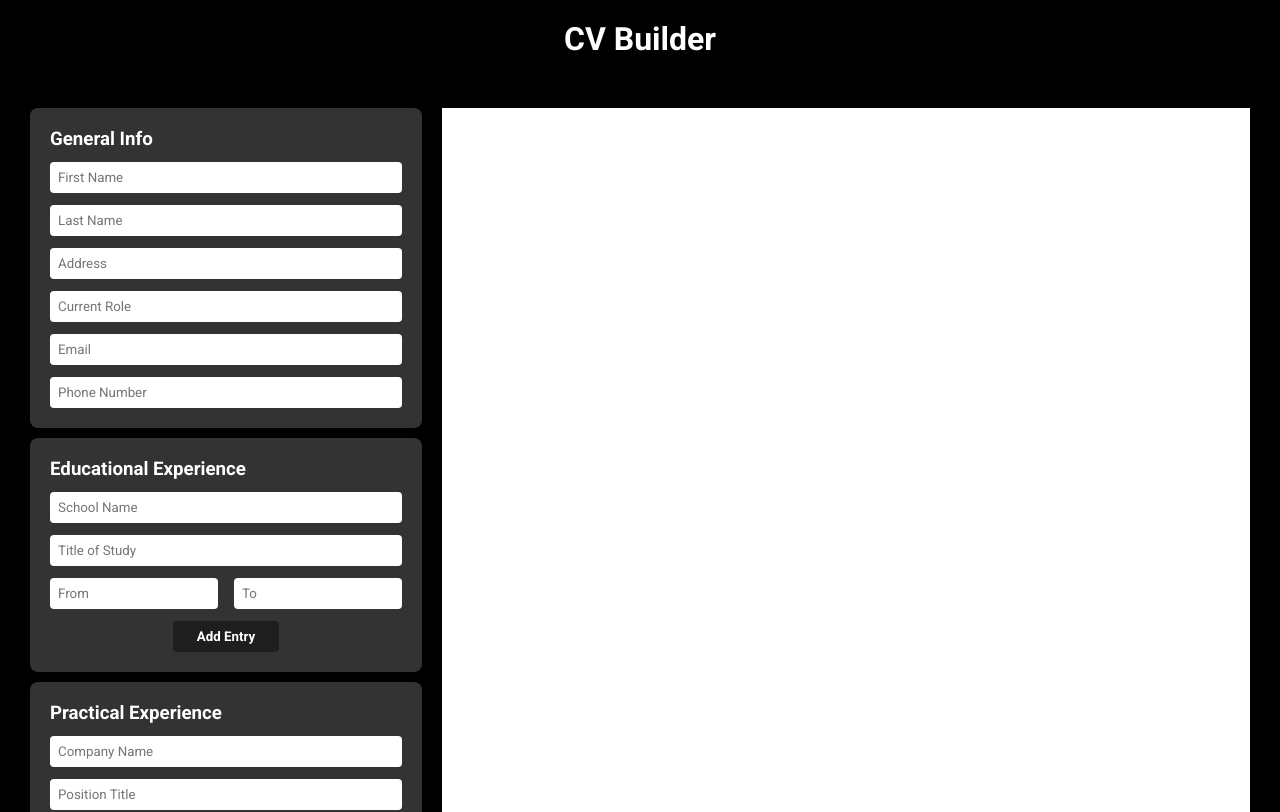
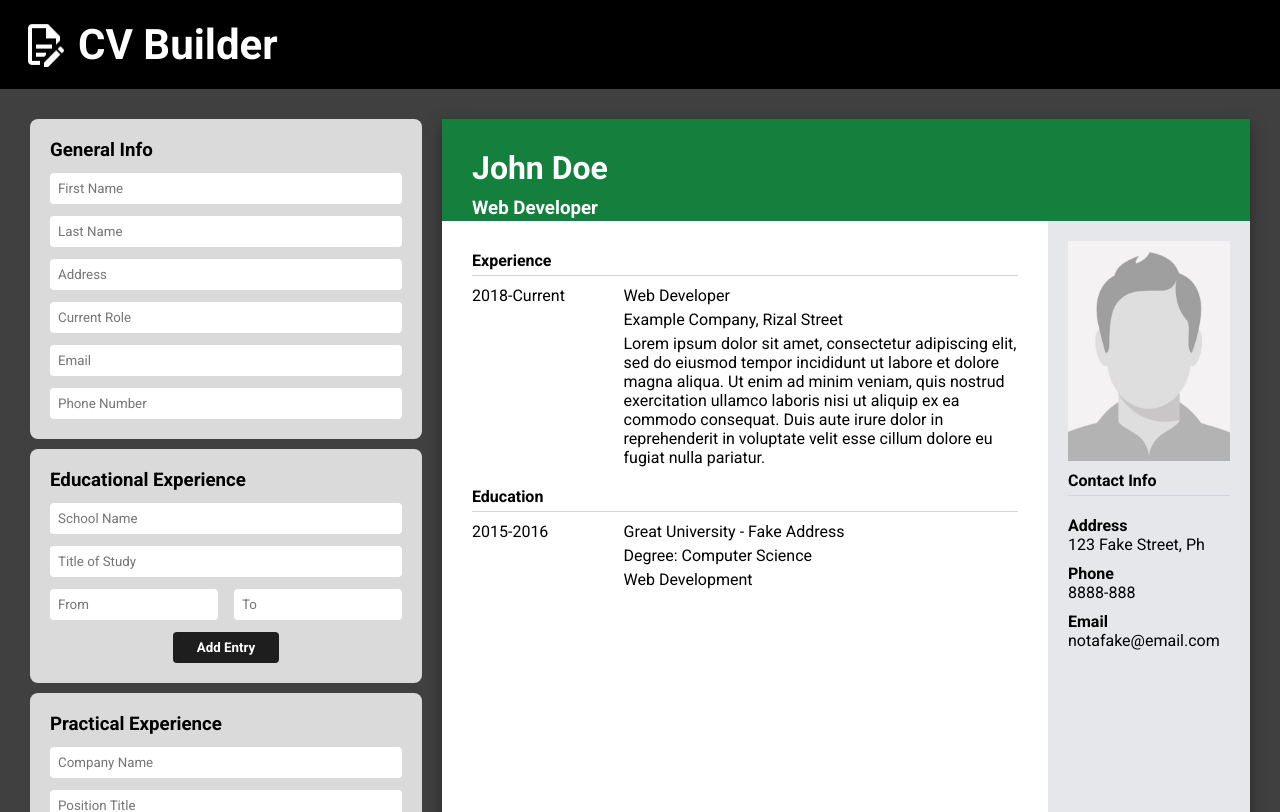
Before and after one commit to naknamu/cv-builder, a React (Create React App) app: page / in a window 1280 px wide. Shown: the top 812 px of the page. Built offline with nearby package versions, Linux system fonts and the light colour scheme.

Commit message:
Added styles

```diff
--- a/src/App.js
+++ b/src/App.js
@@ -10,41 +10,26 @@ class App extends Component {
   constructor() {
     super();
 
-    this.firstName = this.firstName.bind(this);
-    this.lastName = this.lastName.bind(this);
-    this.fullName = this.fullName.bind(this);
+    this.changeFirstName = this.changeFirstName.bind(this);
+    this.changeLastName = this.changeLastName.bind(this);
 
     this.state = {
       firstName: '',
-      lastName: '',
-      fullName: ''
+      lastName: ''
     }
 
   }
 
-  firstName = (event) => {
+  changeFirstName = (event) => {
     this.setState({
       firstName : event.target.value,
-      fullName : event.target.value
     });
   }
 
-  lastName = (event) => {
+  changeLastName = (event) => {
     this.setState({
-      lasttName : event.target.value
+      lastName : event.target.value
     });
-  }
-
-  fullName = () => {
-    let fullName;
-
-    this.setState({
-      fullName : this.state.firstName + " " + this.state.lastName
-    })
-
-    fullName = this.state.fullName;
-
-    console.log(fullName);
   }
 
   render() {
@@ -53,13 +38,13 @@ class App extends Component {
         <Header/>
         <div className="content">
           <div className="input">
-            <General firstName={this.firstName} lastName={this.lastName}/>
+            <General changeFirstName={this.changeFirstName} changeLastName={this.changeLastName}/>
             <Education/>
             <Experience/>
             <Helper/>
           </div>
           <div className="output">
-            <Output fullName={this.fullName}/>
+            <Output fullName={this.state.firstName + " " + this.state.lastName}/>
           </div>
         </div>
       </div>
--- a/src/components/date.js
+++ b/src/components/date.js
@@ -1,8 +1,8 @@
 const Date = () => {
     return (
         <div className="date">
-            <input type="text" name="dateFrom" id="dateFrom" placeholder="From"/>
-            <input type="text" name="dateTo" id="dateTo" placeholder="To"/>
+            <input type="text" name="dateFrom" placeholder="From"/>
+            <input type="text" name="dateTo" placeholder="To"/>
         </div>
      );
 }
--- a/src/components/gen-info.js
+++ b/src/components/gen-info.js
@@ -1,12 +1,12 @@
 const General = (props) => {
 
-    const {firstName, lastName} = props;
+    const {changeFirstName, changeLastName} = props;
 
     return (
         <div className="general">
             <h3>General Info</h3>
-            <input type="text" name="firstName" id="firstName" placeholder="First Name" onChange={firstName} />
-            <input type="text" name="lastName" id="lastName" placeholder="Last Name" onChange={lastName} />
+            <input type="text" name="firstName" id="firstName" placeholder="First Name" onChange={changeFirstName}/>
+            <input type="text" name="lastName" id="lastName" placeholder="Last Name" onChange={changeLastName} />
             <input type="text" name="address" id="address" placeholder="Address" />
             <input type="text" name="role" id="role" placeholder="Current Role" />
             <input type="email" name="email" id="email" placeholder="Email" />
--- a/src/components/header.js
+++ b/src/components/header.js
@@ -1,7 +1,10 @@
+import logo from "../image/logo.png";
+
 const Header = () => {
     return (
         <div className="header">
-            <h1>CV Builder</h1>
+            <img src={logo} alt="logo" />
+            <div>CV Builder</div>
         </div>
      );
 }
--- a/src/components/output.js
+++ b/src/components/output.js
@@ -1,10 +1,60 @@
+import avatar from "../image/empty_avatar.png"
+
 const Output = (props) => {
-    console.log(props);
     return (
-        <div>
-            <div className="name">
-                <h1>{props.fullName}</h1>
+        <div className="output-wrapper">
+            <div className="head">
+                <h1>John Doe</h1>
+                <h3>Web Developer</h3>
             </div>
+            <div className="maincontent">
+                <div className="first-column">
+                    <div className="experience">
+                        <h4 className="title">Experience</h4>
+                        <div className="description">
+                            <span>2018-Current</span>
+                            <div>
+                                <div>Web Developer</div>
+                                <div>Example Company, Rizal Street</div>
+                                <div>Lorem ipsum dolor sit amet, consectetur adipiscing elit, sed do eiusmod tempor incididunt ut labore et dolore magna aliqua.
+                                Ut enim ad minim veniam, quis nostrud exercitation ullamco laboris nisi ut aliquip ex ea commodo consequat.
+                                Duis aute irure dolor in reprehenderit in voluptate velit esse cillum dolore eu fugiat nulla pariatur.</div>
+                            </div>
+                        </div>
+                    </div>
+                    <div className="education">
+                        <h4 className="title">Education</h4>
+                        <div className="description">
+                            <span>2015-2016</span>
+                            <div>
+                                <div>Great University - Fake Address</div>
+                                <div>Degree: Computer Science</div>
+                                <div>Web Development</div>
+                            </div>
+                        </div>
+                    </div>
+                </div>
+                <div className="second-column">
+                    <img src={avatar} alt="your_picture" />
+                    <div>
+                        <h4 className="title">Contact Info</h4>
+                        <div>
+                            <h4>Address</h4>
+                            <div>123 Fake Street, Ph</div>
+                        </div>
+                        <div>
+                            <h4>Phone</h4>
+                            <div>8888-888</div>
+                        </div>
+                        <div>
+                            <h4>Email</h4>
+                            <div>notafake@email.com</div>
+                        </div>
+                    </div>
+                </div>
+            </div>
+
+
         </div>
      );
 }
--- a/src/index.css
+++ b/src/index.css
@@ -5,6 +5,11 @@
     margin: 0;
     box-sizing: border-box;
     font-family: 'Roboto', sans-serif;
+}
+
+:root{
+    --formColor: #dadada;
+    --head: #15803d;
 }
 
 /* @media only screen and (min-width: 600px) {
@@ -27,18 +32,22 @@
     background-color: black;
     color: white;
     padding: 20px;
-    text-align: center;
+    display: flex;
+    /* place-content: center; */
+    gap: 10px;
+    font-size: 42px;
+    font-weight: bold;
 }
 
 .content{
     padding: 20px;
-    background-color: black;
+    background-color: #404040;
     display: flex;
 }
 
 .general, .educ, .exp{
-    background-color: rgb(51, 51, 51);
-    color: white;
+    background-color: var(--formColor);
+    color: black;
     margin: 10px;
     padding: 20px;
     border-radius: 8px;
@@ -50,8 +59,11 @@
 input{
     padding: 8px;
     border-radius: 4px;
-    outline: none;
     border: 0;
+}
+
+input:focus{
+    outline: 2px solid var(--head);
 }
 
 button{
@@ -87,11 +99,80 @@ form{
 textarea{
     border-radius: 4px;
     padding: 8px;
+    border: none;
+    outline: none;
 }
 
 .output{
     background-color: white;
-    padding: 10px;
     width: 100%;
     margin: 10px;
 }
+
+.output-wrapper{
+    height: 100%;
+    box-shadow: 0 5px 15px rgb(0 0 0 / 35%);
+}
+
+.head{
+    background-color: var(--head);
+    padding: 30px;
+    color: white;
+    height: 10%;
+    display: flex;
+    flex-direction: column;
+    gap: 10px;
+}
+
+.maincontent{
+    display: grid;
+    grid-template-columns: 3fr 1fr;
+    height: 90%;
+}
+
+.first-column{
+    padding: 30px;
+    display: flex;
+    flex-direction: column;
+    gap: 20px;
+}
+
+.maincontent .title{
+    border-bottom: 1px solid #d1d5db;
+    margin-bottom: 10px;
+    padding-bottom: 5px;
+}
+
+.second-column{
+    padding: 20px;
+    display: flex;
+    flex-direction: column;
+    gap: 10px;
+}
+
+.first-column .experience .description, .first-column .education .description{
+    display: grid;
+    gap: 20px;
+    grid-template-columns: 1fr 3fr;
+}
+
+.description>div{
+    display: flex;
+    flex-direction: column;
+    gap: 5px;
+}
+
+.second-column{
+    background-color: #e5e7eb;
+}
+
+.second-column>div{
+    display: flex;
+    flex-direction: column;
+    gap: 10px;
+}
+
+.output img{
+    width: 100%;
+
+}
```
Also changed, not shown: src/components/submit.js (added, +12 -0 lines), src/image/empty_avatar.png (added), src/image/logo.png (added).
